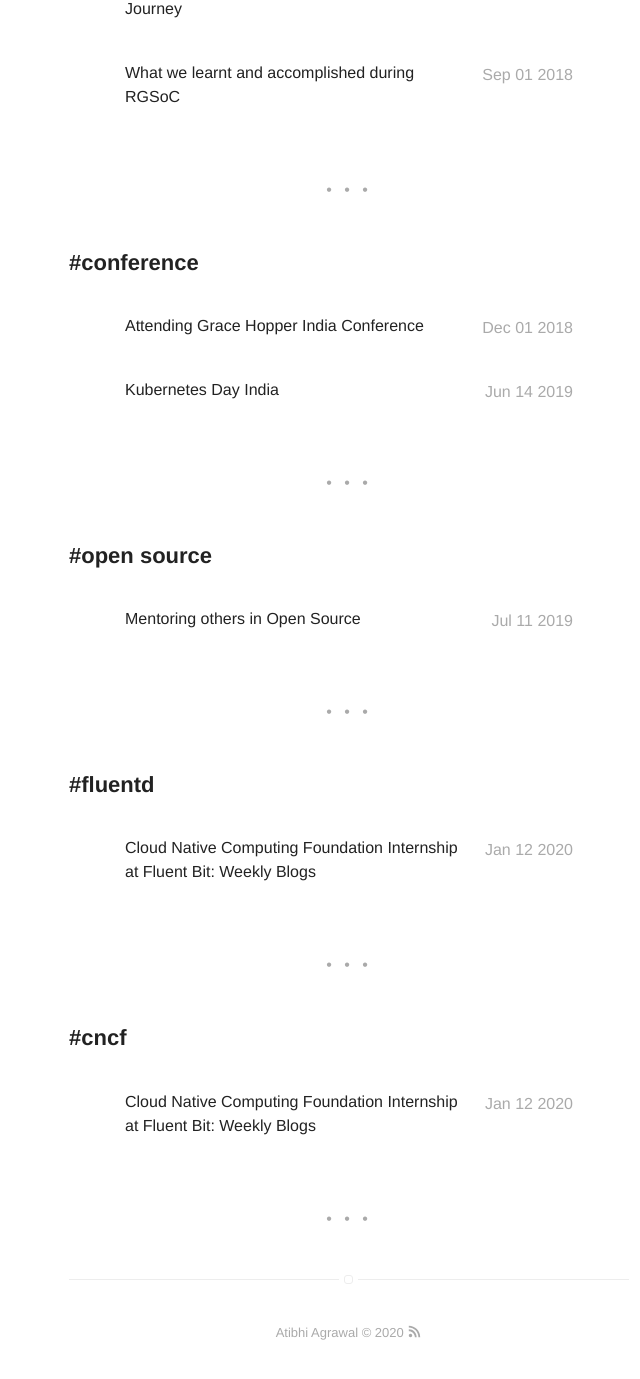
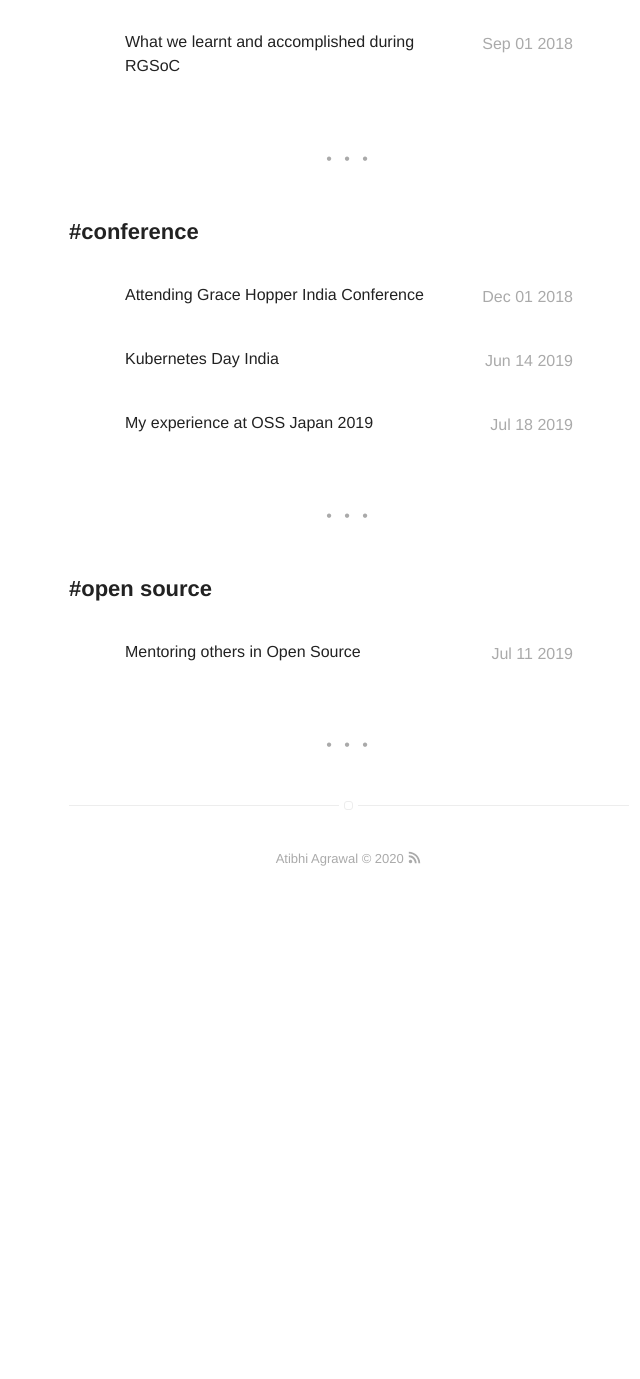
Before and after one commit to asquare14/aSquare14.github.io, a Jekyll site: the page built from tags.html, in a window 1280 px wide and 1400 px high, scrolled down 1385 px. Shown: the top 1379 px of the window, without its empty margins (291-931 px from the left). Built offline with Jekyll 4.4.1, drawn with Linux system fonts in a browser that asks for light colours; after the commit the page ends 2311 px from its top, so only the background shows below that; some of the changed lines change nothing that is shown.

Commit message:
oss japan

```diff
--- /dev/null
+++ b/_posts/2019-07-18-oss-japan.md
@@ -0,0 +1,70 @@
+---
+title: My experience at OSS Japan 2019
+layout: post
+date: 2019-07-18 13:30
+tag:
+- conference
+category: blog
+author: atibhi
+---
+
+![Image-1](https://asquare14.github.io/assets/images/japan-1.jpeg)
+
+I have been involved in Open Source since the past two years and have always wanted to attend an international conference relating to the same because attending conferences teaches us about the latest technology, allows us to network with people from different parts of the world as well as gives us an opportunity to collaborate with others.
+In February I applied for a Diversity Scholarship and Travel Grant to OSS Japan through the **Linux Foundation**. I got the acceptance for the Diversity Scholarship within a week and was really happy. However, I knew I would not be able to afford to go if I was not awarded the Travel Grant. A month later, I was over the moon when I got a mail saying that I had been awarded the travel grant. It meant I could finally attend my first international conference ! *(**Tip**: Always apply super-early so that you have enough time to get your VISAs and book tickets. Often VISA’s take over two weeks!)
+*
+
+![Image-2](https://asquare14.github.io/assets/images/japan-2.jpeg)
+*View from the conference Hall*
+
+**AMAZING SPEAKERS AND TALKS**
+
+The conference was held at Toranomon Hills Forum in Tokyo. When I registered at the Venue I was given a beautiful T-shirt and attendee badge.
+
+![Image-3](https://asquare14.github.io/assets/images/japan-3.jpeg)
+
+I then went to attend the talks. *(Tip: Since lots of talks will be taking part in parallel, download the Sched app a day or two before the conference and plan your schedule beforehand so that you don’t waste time figuring out which talk to attend.)* Here are some of the talks that really stood out for me.
+- Almost all the keynotes, especially Urban Computing with Kepler.gl by Travis Gorkin. In this talk, he explained the core concepts, tools, and methodologies for Urban Computing, and demonstrated how they can be used to create solutions that improve the urban environment. It was something totally new for me and I would recommend you to check out keplergl.
+- How to Use Linux in Long Term by Tsugikazu Shibata where he talked about LTS for Linux, stable releases as well as kernel development statistics, community governance etc.
+- Trusted AI by Patricia Ferreiro. This talk was of special interest to me because I had researched on the very same topic last semester and it was refreshing to hear her views. Her talk was very well structured and dealt with fairness, robustness against malicious attacks and accountability of AI. Her slides can be found here.
+- The Untold Story Behind Creating an Open Source Program Office by Brian Hsieh from Uber. He shared his observations and takeaways from building an open source team.
+
+
+![Image-4](https://asquare14.github.io/assets/images/japan-4.jpeg)
+
+- Kernel Documentation: What We Have and Where We’re Going by Jonathan Corbet.
+
+- (How to) Be a Good Citizen in Open-Source Documentation by Robert Kratky. He talked about best practices for writing and maintaining docs as well as the importance of writing them.
+
+There were so many other talks that were awesome, but I think mentioning them all will make this blog too technical and lengthy. 😶
+
+*(Tip: Always carry a small notepad with you and note down key takeaways from a talk, it helps you later on if you want to study about the topic.)*
+
+**THE COOL SPONSOR SHOWCASE**
+
+Almost every conference has a section where sponsors showcase their latest products/ advances in technology. Attending this is a great way to meet new people from different companies, learn about the latest technologies as well as collect some free swag 😏
+
+*(Tip: Try talking to the people at the booths to know about their company culture as well as job opportunities.)*
+
+One cool project by RedHat was that they were running a Fedora system on Nintendo ! Another cool thing I learnt was about kata containers.
+
+![Image-5](https://asquare14.github.io/assets/images/japan-5.jpeg)
+
+**NETWORKING AND MAKING NEW FRIENDS**
+
+Conferences are THE best place to meet like minded people.😄 I had the opportunity to attend a Women In Open Source Lunch where I got to meet women at different points in their career, talked to them about their struggles, aspirations and also got some valuable advice for my future. The networking session organized by the conference organizers was also a good place to network. I made many friends from all over the world.
+Apart from the networking session, the conference also had a job board.
+
+*(Tip: If you are looking for jobs, make sure to keep a few copies of your resume handy and go and talk to the job posters. Introduce yourself and tell them you would be applying later ! )*
+
+![Image-6](https://asquare14.github.io/assets/images/japan-6.jpeg)
+
+**Thank you Linux Foundation 💛**
+
+I learnt so much and had lots of fun at the conference. This would not have been possible without Linux Foundation and I thank it from the bottom of my heart for giving me this opportunity. Special thanks to Jacynth Roberts for being so helpful and clearing all my queries. Looking forward to contributing more to Open Source and attending/(possibly speaking ?!) future Open Source Summits.
+Sayonara 🏯
+
+
+-----
+
+*[This blog post was originally published on [medium](https://medium.com/@atibhiagrawal/my-experience-at-open-source-summit-japan-2019-f73587de4bce)]*
--- a/_posts/2020-1-12-weekly-blogs-fluentd-internship.markdown
+++ b/_posts/2020-1-12-weekly-blogs-fluentd-internship.markdown
@@ -4,8 +4,6 @@
 layout: post
 date: 2020-01-12 13:30
 tag:
-- fluentd
-- cncf
 - internship
 category: blog
 author: atibhi
```
Also changed, not shown: assets/images/japan-1.jpeg (added), assets/images/japan-2.jpeg (added), assets/images/japan-3.jpeg (added), assets/images/japan-4.jpeg (added), assets/images/japan-5.jpeg (added), assets/images/japan-6.jpeg (added).
